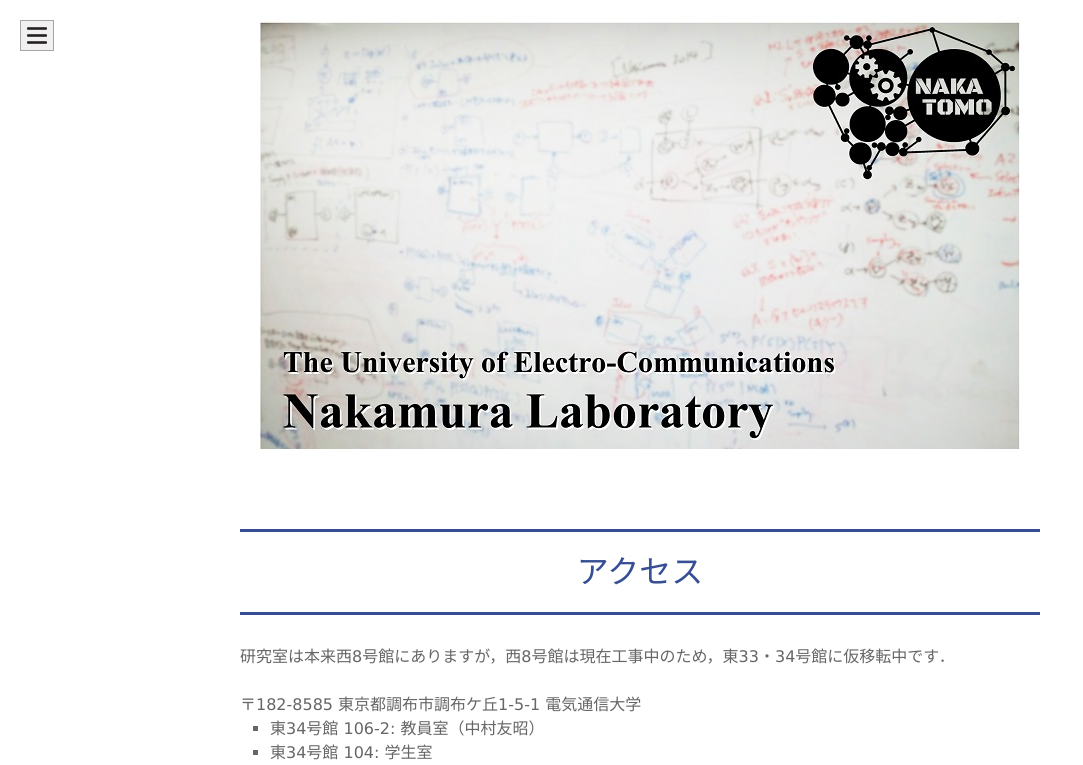
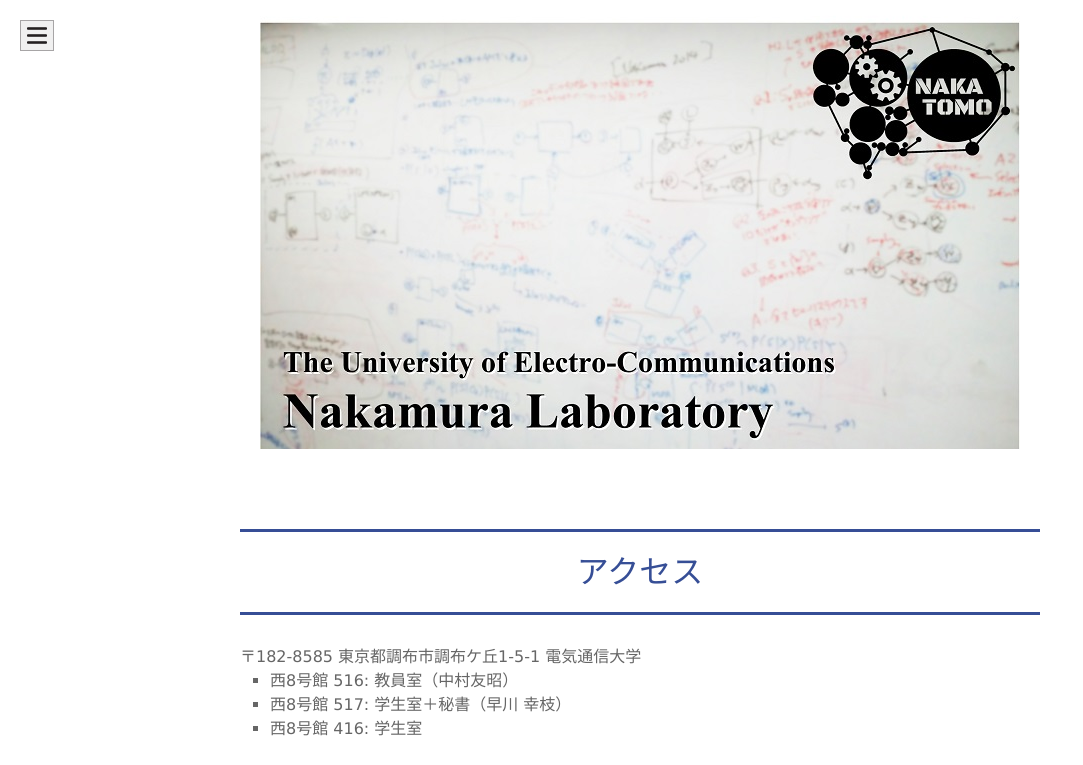
Before and after one commit to naka-lab/naka-lab.github.io, a Jekyll site: the page built from subpages/access.md, in a window 1280 px wide and 1400 px high. Shown: the top 765 px of the window, without its empty margins (0-1083 px from the left). Built offline with Jekyll 4.4.1, drawn with Linux system fonts in a browser that asks for light colours; some of the changed text lies outside the part shown; grey boxes are pictures that could not be loaded.

Commit message:
Update access.md

```diff
--- a/subpages/access.md
+++ b/subpages/access.md
@@ -5,27 +5,9 @@ layout: default
 
 # アクセス
 
-研究室は本来西8号館にありますが，西8号館は現在工事中のため，東33・34号館に仮移転中です．
+〒182-8585 東京都調布市調布ケ丘1-5-1 電気通信大学
+- 西8号館 516: 教員室（中村友昭）
+- 西8号館 517: 学生室＋秘書（早川 幸枝）
+- 西8号館 416: 学生室
 
-
-〒182-8585 東京都調布市調布ケ丘1-5-1 電気通信大学
-- 東34号館 106-2: 教員室（中村友昭）
-- 東34号館 104: 学生室
-- 東33号館 117: 学生室
-
-- 34号館
-<iframe src="https://www.google.com/maps/embed?pb=!1m18!1m12!1m3!1d810.4364817042518!2d139.54320982416442!3d35.65863094667996!2m3!1f0!2f0!3f0!3m2!1i1024!2i768!4f13.1!3m3!1m2!1s0x6018f0172e3e8fed%3A0x7805245288fa0988!2z44CSMTgyLTAwMjEg5p2x5Lqs6YO96Kq_5biD5biC6Kq_5biD44Kx5LiY77yR5LiB55uuIOadsTM05Y-36aSo!5e0!3m2!1sja!2sjp!4v1572479023774!5m2!1sja!2sjp" width="600" height="450" frameborder="0" style="border:0;" allowfullscreen=""></iframe>
-
- - 33号館
- <iframe src="https://www.google.com/maps/embed?pb=!1m18!1m12!1m3!1d810.4364817042518!2d139.54320982416442!3d35.65863094667996!2m3!1f0!2f0!3f0!3m2!1i1024!2i768!4f13.1!3m3!1m2!1s0x6018f01732efe657%3A0xaed77649d56314f2!2z44CSMTgyLTAwMjEg5p2x5Lqs6YO96Kq_5biD5biC6Kq_5biD44Kx5LiY77yR5LiB55uuIOadsTMz5Y-36aSo!5e0!3m2!1sja!2sjp!4v1572479065989!5m2!1sja!2sjp" width="600" height="450" frameborder="0" style="border:0;" allowfullscreen=""></iframe>
-
-<!--
-<div align="center">
-〒182-8585
-東京都調布市調布ケ丘1-5-1 電気通信大学　西8号館418号室
--->
-
-<!--
-<iframe src="https://www.google.com/maps/embed?pb=!1m18!1m12!1m3!1d1620.9142080810825!2d139.539594501257!3d35.65659885506317!2m3!1f0!2f0!3f0!3m2!1i1024!2i768!4f13.1!3m3!1m2!1s0x6018f011a84683d3%3A0x6c1a505c452200d9!2z44CSMTgyLTAwMzMg5p2x5Lqs6YO96Kq_5biD5biC5a-M5aOr6KaL55S677yS5LiB55uu77yR77yRIOilv--8mOWPt-mkqA!5e0!3m2!1sja!2sjp!4v1539249506267" width="600" height="450" frameborder="0" style="border:0" allowfullscreen></iframe>
-</div>
--->
+<iframe src="https://www.google.com/maps/embed?pb=!1m18!1m12!1m3!1d1620.9146200323282!2d139.54014185803786!3d35.65657855805221!2m3!1f0!2f0!3f0!3m2!1i1024!2i768!4f13.1!3m3!1m2!1s0x6018f01108f22f4f%3A0x1624339e54575056!2z6Zu75rCX6YCa5L-h5aSn5a2mIOilvzjlj7fppKg!5e0!3m2!1sja!2sjp!4v1585012152202!5m2!1sja!2sjp" width="600" height="450" frameborder="0" style="border:0;" allowfullscreen="" aria-hidden="false" tabindex="0"></iframe>
```
